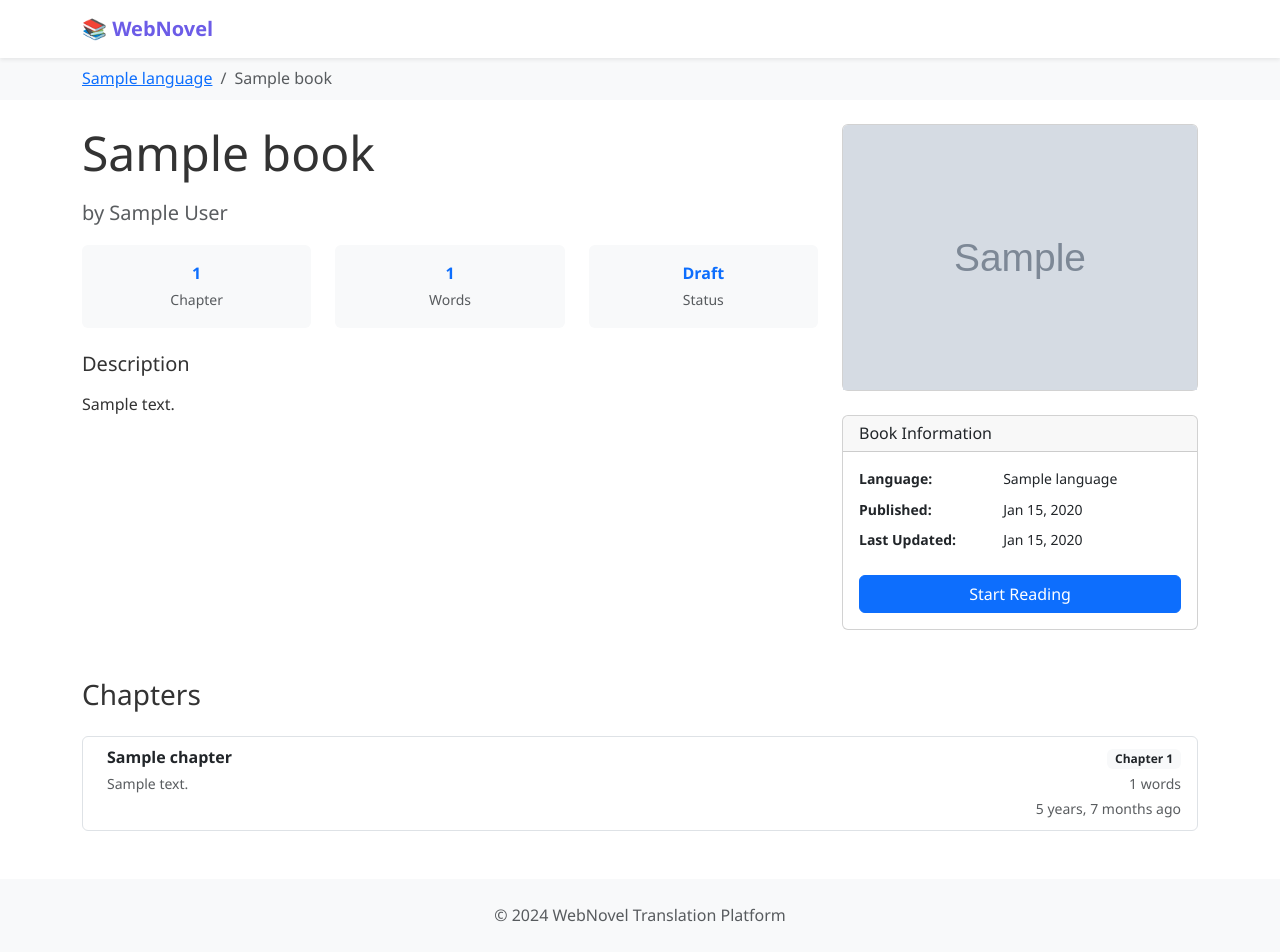
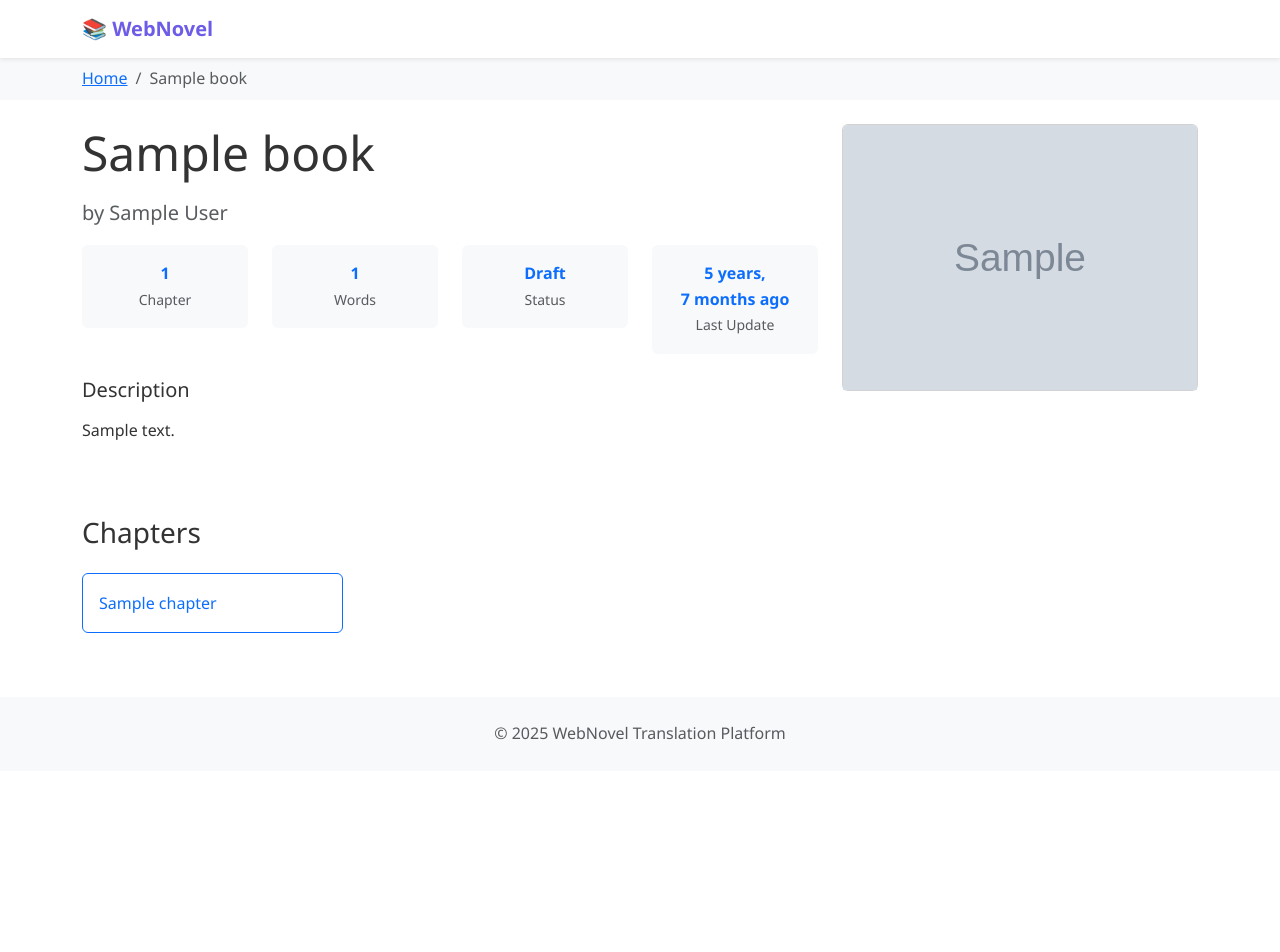
Before and after one commit to fyangcodes/webnovel_claude, a Django app: a page that uses myapp/books/templates/books/reader/base.html in a window 1280 px wide. After the commit the page ends 740 px from the top, so only its background shows below. Run offline with Django 5.2, Linux system fonts and the light colour scheme; tables that the repository leaves empty hold one stand-in row (values such as "Sample post"); grey boxes marked "Sample" are stand-in pictures.

Commit message:
FIX logic for reader views for published chapters; IMPROVE reader UI

```diff
--- a/myapp/books/templates/books/reader/base.html
+++ b/myapp/books/templates/books/reader/base.html
@@ -109,14 +109,13 @@
                 {% if languages %}
                 <div class="language-switcher dropdown">
                     <button class="btn btn-outline-secondary dropdown-toggle" type="button" data-bs-toggle="dropdown">
-                        {{ current_language.name|default:"Select Language" }}
+                        {{ current_language.local_name|default:"Select Language" }}
                     </button>
                     <ul class="dropdown-menu">
                         {% for lang in languages %}
                         <li>
-                            <a class="dropdown-item {% if lang == current_language %}active{% endif %}"
-                               href="{% url 'books_reader:book_list' lang.code %}">
-                                {{ lang.name }} ({{ lang.local_name }})
+                            <a class="dropdown-item {% if lang == current_language %}active{% endif %}" href="{% url 'books_reader:book_list' lang.code %}">
+                                {{ lang.local_name }}
                             </a>
                         </li>
                         {% endfor %}
@@ -135,7 +134,7 @@
             <ol class="breadcrumb py-2 mb-0">
                 <li class="breadcrumb-item">
                     <a href="{% url 'books_reader:book_list' current_language.code %}">
-                        {{ current_language.name }}
+                        Home
                     </a>
                 </li>
                 {% block breadcrumb_items %}{% endblock %}
@@ -153,7 +152,7 @@
     <!-- Footer -->
     <footer class="bg-light mt-5 py-4">
         <div class="container text-center">
-            <p class="text-muted mb-0">© 2024 WebNovel Translation Platform</p>
+            <p class="text-muted mb-0">© 2025 WebNovel Translation Platform</p>
         </div>
     </footer>
 
--- a/myapp/books/templates/books/reader/book_detail.html
+++ b/myapp/books/templates/books/reader/book_detail.html
@@ -1,4 +1,5 @@
 {% extends "books/reader/base.html" %}
+{% load humanize %}
 
 {% block title %}{{ book.title }}{% endblock %}
 
@@ -19,22 +20,33 @@
 
             <!-- Book Stats -->
             <div class="row mb-4">
-                <div class="col-sm-4">
+                <div class="col-sm-3">
                     <div class="text-center p-3 bg-light rounded">
                         <div class="fw-bold text-primary">{{ total_chapters }}</div>
                         <small class="text-muted">Chapter{{ total_chapters|pluralize }}</small>
                     </div>
                 </div>
-                <div class="col-sm-4">
+                <div class="col-sm-3">
                     <div class="text-center p-3 bg-light rounded">
                         <div class="fw-bold text-primary">{{ total_words|floatformat:0 }}</div>
                         <small class="text-muted">Words</small>
                     </div>
                 </div>
-                <div class="col-sm-4">
+                <div class="col-sm-3">
                     <div class="text-center p-3 bg-light rounded">
                         <div class="fw-bold text-primary">{{ book.get_progress_display|default:"Unknown" }}</div>
                         <small class="text-muted">Status</small>
+                    </div>
+                </div>
+                <div class="col-sm-3">
+                    <div class="text-center p-3 bg-light rounded">
+                        {% if last_update %}
+                        <div class="fw-bold text-primary">{{ last_update|naturaltime }}</div>
+                        <small class="text-muted">Last Update</small>
+                        {% else %}
+                        <div class="fw-bold text-muted">No updates</div>
+                        <small class="text-muted">Last Update</small>
+                        {% endif %}
                     </div>
                 </div>
             </div>
@@ -54,33 +66,6 @@
             <img src="{{ book.effective_cover_image }}" class="card-img-top" alt="{{ book.title }} cover"
                  style="max-height: 400px; object-fit: cover;">
         </div>
-        <div class="card">
-            <div class="card-header">
-                <h6 class="card-title mb-0">Book Information</h6>
-            </div>
-            <div class="card-body">
-                <dl class="row small">
-                    <dt class="col-sm-5">Language:</dt>
-                    <dd class="col-sm-7">{{ book.language.name }}</dd>
-
-                    {% if book.published_at %}
-                    <dt class="col-sm-5">Published:</dt>
-                    <dd class="col-sm-7">{{ book.published_at|date:"M d, Y" }}</dd>
-                    {% endif %}
-
-                    <dt class="col-sm-5">Last Updated:</dt>
-                    <dd class="col-sm-7">{{ book.updated_at|date:"M d, Y" }}</dd>
-                </dl>
-
-                {% if chapters %}
-                <div class="d-grid mt-3">
-                    <a href="{% url 'books_reader:chapter_detail' current_language.code book.slug chapters.0.slug %}"
-                       class="btn btn-primary">
-                        Start Reading
-                    </a>
-                </div>
-                {% endif %}
-            </div>
         </div>
     </div>
 </div>
@@ -91,30 +76,48 @@
         <h3 class="mb-4">Chapters</h3>
 
         {% if chapters %}
-        <div class="list-group">
+        <div class="row">
             {% for chapter in chapters %}
-            <a href="{% url 'books_reader:chapter_detail' current_language.code book.slug chapter.slug %}"
-               class="list-group-item list-group-item-action d-flex justify-content-between align-items-start">
-                <div class="ms-2 me-auto">
-                    <div class="fw-bold">{{ chapter.title }}</div>
-                    {% if chapter.excerpt %}
-                    <small class="text-muted">{{ chapter.excerpt|truncatewords:15 }}</small>
+            <div class="col-lg-3 col-md-4 col-sm-6 mb-3">
+                <a href="{% url 'books_reader:chapter_detail' current_language.code book.slug chapter.slug %}"
+                   class="btn btn-outline-primary w-100 text-start p-3"
+                   style="min-height: 60px; display: flex; align-items: center;">
+                    <span class="fw-medium">{{ chapter.title }}</span>
+                </a>
+            </div>
+            {% endfor %}
+        </div>
+
+        <!-- Simple Pagination -->
+        {% if is_paginated %}
+        <nav aria-label="Chapter pagination" class="mt-4">
+            <div class="d-flex justify-content-center">
+                <div class="btn-group" role="group">
+                    {% if page_obj.has_previous %}
+                        <a href="?page=1" class="btn btn-outline-secondary btn-sm">1</a>
+                        {% if page_obj.previous_page_number > 2 %}
+                            {% if page_obj.previous_page_number > 3 %}
+                                <span class="btn btn-outline-secondary btn-sm disabled">...</span>
+                            {% endif %}
+                            <a href="?page={{ page_obj.previous_page_number }}" class="btn btn-outline-secondary btn-sm">{{ page_obj.previous_page_number }}</a>
+                        {% endif %}
+                    {% endif %}
+
+                    <span class="btn btn-primary btn-sm">{{ page_obj.number }}</span>
+
+                    {% if page_obj.has_next %}
+                        {% if page_obj.next_page_number < page_obj.paginator.num_pages %}
+                            <a href="?page={{ page_obj.next_page_number }}" class="btn btn-outline-secondary btn-sm">{{ page_obj.next_page_number }}</a>
+                            {% if page_obj.next_page_number < page_obj.paginator.num_pages|add:"-1" %}
+                                <span class="btn btn-outline-secondary btn-sm disabled">...</span>
+                            {% endif %}
+                        {% endif %}
+                        <a href="?page={{ page_obj.paginator.num_pages }}" class="btn btn-outline-secondary btn-sm">{{ page_obj.paginator.num_pages }}</a>
                     {% endif %}
                 </div>
-                <div class="text-end">
-                    <span class="badge bg-light text-dark">
-                        Chapter {{ chapter.chaptermaster.chapter_number }}
-                    </span>
-                    {% if chapter.word_count %}
-                    <br><small class="text-muted">{{ chapter.word_count }} words</small>
-                    {% endif %}
-                    {% if chapter.published_at %}
-                    <br><small class="text-muted">{{ chapter.published_at|timesince }} ago</small>
-                    {% endif %}
-                </div>
-            </a>
-            {% endfor %}
-        </div>
+            </div>
+        </nav>
+        {% endif %}
         {% else %}
         <!-- No Chapters State -->
         <div class="text-center py-5">
--- a/myapp/books/templates/books/reader/chapter_detail.html
+++ b/myapp/books/templates/books/reader/chapter_detail.html
@@ -1,5 +1,6 @@
 {% extends "books/reader/base.html" %}
 {% load books_extras %}
+{% load humanize %}
 
 {% block title %}{{ chapter.title }} - {{ book.title }}{% endblock %}
 
@@ -83,11 +84,11 @@
                 <span>Chapter {{ chapter.chaptermaster.chapter_number }}</span>
                 {% if chapter.reading_time_minutes %}
                 <span>•</span>
-                <span>{{ chapter.reading_time_minutes }} minutes</span>
+                <span>{{ chapter.reading_time_minutes }} minutes read</span>
                 {% endif %}
                 {% if chapter.published_at %}
                 <span>•</span>
-                <span>{{ chapter.published_at|date:"M d, Y" }}</span>
+                <span>{{ chapter.published_at|naturaltime }}</span>
                 {% endif %}
             </div>
         </div>
--- a/myapp/books/views/bookmaster_views.py
+++ b/myapp/books/views/bookmaster_views.py
@@ -85,7 +85,7 @@ class BookMasterDetailView(LoginRequiredMixin, DetailView):
         )
 
         # Add pagination
-        paginator = Paginator(chaptermasters_queryset, 25)  # 25 chapters per page
+        paginator = Paginator(chaptermasters_queryset, 20)
         page_number = self.request.GET.get("page")
         chaptermasters_page = paginator.get_page(page_number)
 
--- a/myapp/books/views/reader_views.py
+++ b/myapp/books/views/reader_views.py
@@ -1,12 +1,14 @@
 from django.shortcuts import get_object_or_404
 from django.views.generic import ListView, DetailView
 from django.http import Http404
+from django.core.paginator import Paginator
 
 from books.models import Book, Chapter, Language
 
 
 class BookListView(ListView):
     """Reader-friendly book listing page"""
+
     model = Book
     template_name = "books/reader/book_list.html"
     context_object_name = "books"
@@ -28,11 +30,39 @@ class BookListView(ListView):
         language_code = self.kwargs.get("language_code")
         context["current_language"] = get_object_or_404(Language, code=language_code)
         context["languages"] = Language.objects.all().order_by("name")
+
+        # Add published chapters info for each book
+        books_with_info = []
+        for book in context["books"]:
+            published_chapters = book.chapters.filter(is_public=True)
+            published_count = published_chapters.count()
+
+            # Calculate reading time
+            total_minutes = sum(
+                chapter.reading_time_minutes for chapter in published_chapters
+            )
+            if total_minutes < 60:
+                reading_time = f"{total_minutes} min" if total_minutes > 0 else None
+            else:
+                hours = total_minutes // 60
+                minutes = total_minutes % 60
+                if minutes == 0:
+                    reading_time = f"{hours} hr"
+                else:
+                    reading_time = f"{hours} hr {minutes} min"
+
+            # Add the info to the book object
+            book.published_chapters_count = published_count
+            book.reading_time_formatted = reading_time
+            books_with_info.append(book)
+
+        context["books"] = books_with_info
         return context
 
 
 class BookDetailView(DetailView):
     """Reader-friendly book detail page with chapter list"""
+
     model = Book
     template_name = "books/reader/book_detail.html"
     context_object_name = "book"
@@ -54,22 +84,38 @@ class BookDetailView(DetailView):
         language_code = self.kwargs.get("language_code")
         context["current_language"] = get_object_or_404(Language, code=language_code)
 
-        # Only show published chapters to readers, ordered by chapter number
-        context["chapters"] = (
+        # Get all published chapters
+        all_chapters = (
             self.object.chapters.filter(is_public=True)
             .select_related("chaptermaster")
             .order_by("chaptermaster__chapter_number")
         )
 
-        # Reading progress context
-        context["total_chapters"] = context["chapters"].count()
-        context["total_words"] = sum(chapter.word_count for chapter in context["chapters"])
+        # Pagination for chapters
+        paginator = Paginator(all_chapters, 20)  # 20 chapters per page
+        page_number = self.request.GET.get("page")
+        page_obj = paginator.get_page(page_number)
+
+        context["chapters"] = page_obj
+        context["is_paginated"] = page_obj.has_other_pages()
+        context["page_obj"] = page_obj
+
+        # Reading progress context (use all chapters for stats, not just current page)
+        context["total_chapters"] = all_chapters.count()
+        context["total_words"] = sum(
+            chapter.effective_count for chapter in all_chapters
+        )
+
+        # Last update from most recently published chapter
+        latest_chapter = all_chapters.order_by("-published_at").first()
+        context["last_update"] = latest_chapter.published_at if latest_chapter else None
 
         return context
 
 
 class ChapterDetailView(DetailView):
     """Reader-friendly chapter reading page"""
+
     model = Chapter
     template_name = "books/reader/chapter_detail.html"
     context_object_name = "chapter"
@@ -82,11 +128,12 @@ class ChapterDetailView(DetailView):
 
         # Ensure the language matches the URL
         language = get_object_or_404(Language, code=language_code)
-        book = get_object_or_404(Book, slug=book_slug, language=language, is_public=True)
+        book = get_object_or_404(
+            Book, slug=book_slug, language=language, is_public=True
+        )
 
-        return (
-            Chapter.objects.filter(book=book, is_public=True)
-            .select_related("book__bookmaster", "book__language", "chaptermaster")
+        return Chapter.objects.filter(book=book, is_public=True).select_related(
+            "book__bookmaster", "book__language", "chaptermaster"
         )
 
     def get_context_data(self, **kwargs):
@@ -104,23 +151,17 @@ class ChapterDetailView(DetailView):
         )
 
         # Find previous and next chapters
-        context["previous_chapter"] = (
-            published_chapters.filter(
-                chaptermaster__chapter_number__lt=current_chapter_number
-            ).last()
-        )
-        context["next_chapter"] = (
-            published_chapters.filter(
-                chaptermaster__chapter_number__gt=current_chapter_number
-            ).first()
-        )
+        context["previous_chapter"] = published_chapters.filter(
+            chaptermaster__chapter_number__lt=current_chapter_number
+        ).last()
+        context["next_chapter"] = published_chapters.filter(
+            chaptermaster__chapter_number__gt=current_chapter_number
+        ).first()
 
         # Reading progress
-        context["chapter_position"] = (
-            published_chapters.filter(
-                chaptermaster__chapter_number__lte=current_chapter_number
-            ).count()
-        )
+        context["chapter_position"] = published_chapters.filter(
+            chaptermaster__chapter_number__lte=current_chapter_number
+        ).count()
         context["total_chapters"] = published_chapters.count()
 
         return context
--- a/myapp/myapp/settings.py
+++ b/myapp/myapp/settings.py
@@ -44,6 +44,7 @@ INSTALLED_APPS = [
     "django.contrib.sessions",
     "django.contrib.messages",
     "django.contrib.staticfiles",
+    "django.contrib.humanize",
     # Third party - minimal
     "crispy_forms",
     "crispy_bootstrap5",
--- a/todo.txt
+++ b/todo.txt
@@ -2,7 +2,6 @@ book genre
 check all templates for VariableDeosNotExistException
 
 improve reader views design
-- introduction
 - slogan
 - i18n
 - visual design
```
Also changed, not shown: myapp/books/templates/books/reader/book_list.html (+38 -7 lines).
